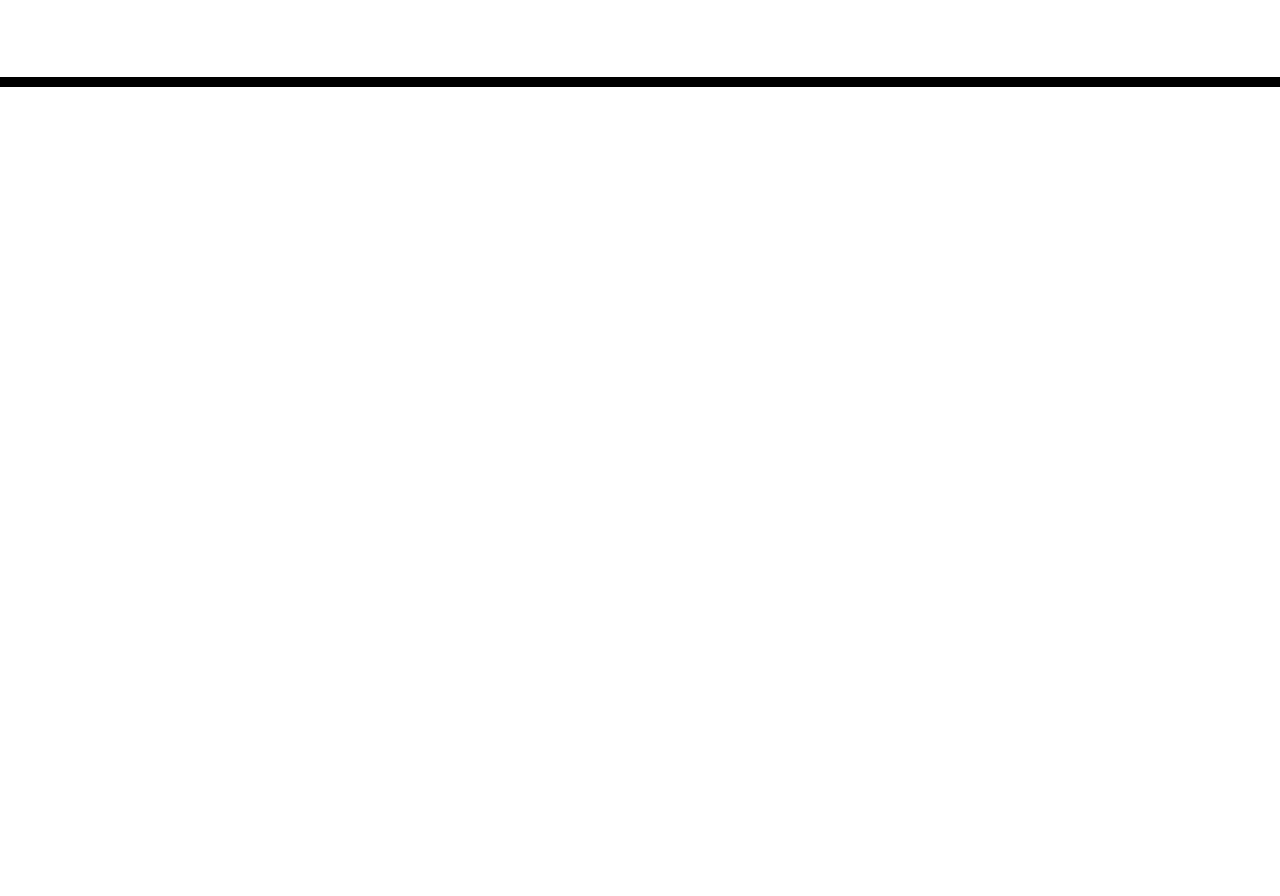
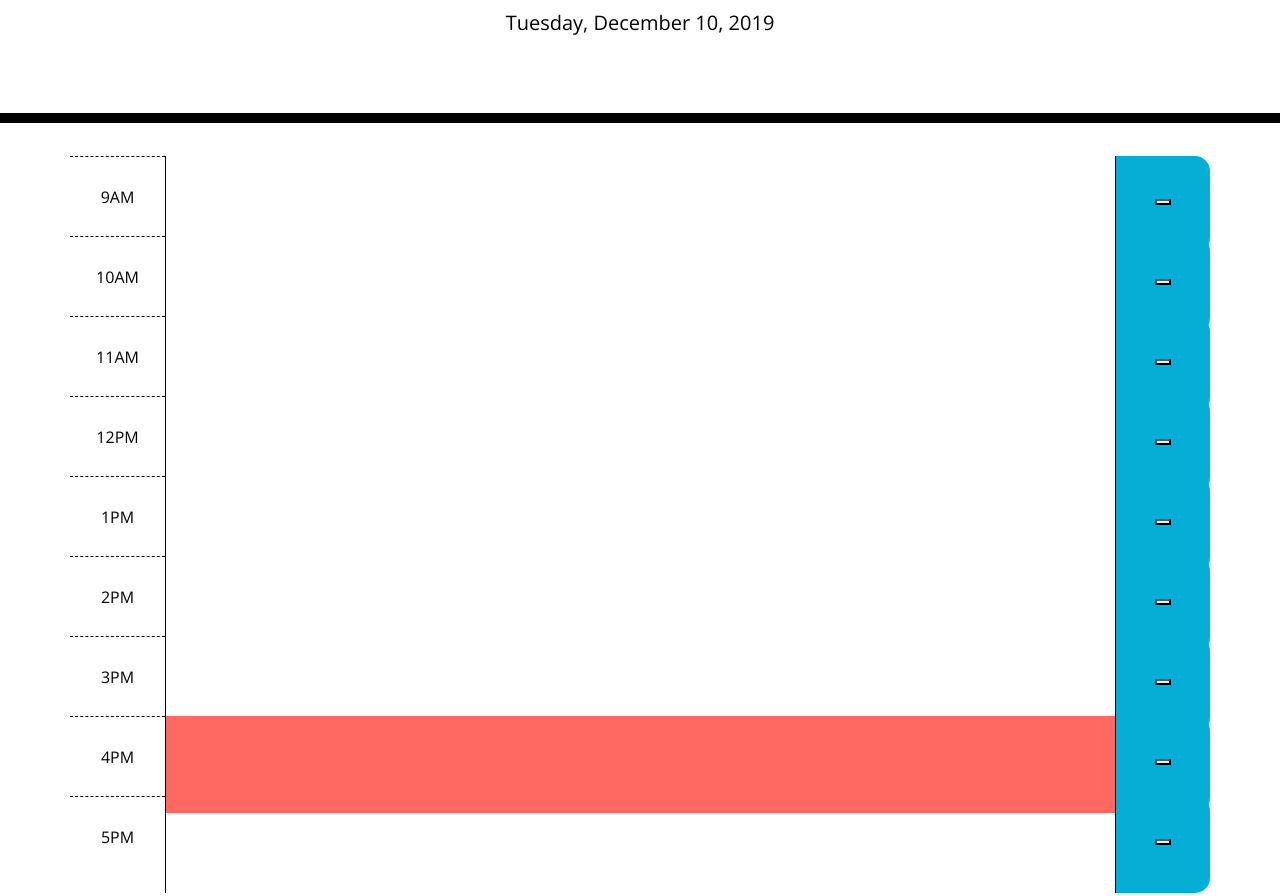
Before and after one commit to julie-git/planner, a plain HTML site: page index.html in a window 1280 px wide. Shown: the part 181-1077 px from the top of the page. Before the commit the page ends 800 px from the top, so only its background shows below. Drawn offline with nearby package versions, Linux system fonts and the light colour scheme.

Commit message:
built schedule GUI

```diff
--- a/index.html
+++ b/index.html
@@ -4,10 +4,11 @@
     <meta charset="UTF-8" />
     <meta name="viewport" content="width=device-width, initial-scale=1.0" />
     <meta http-equiv="X-UA-Compatible" content="ie=edge" />
-    <link
+    <link rel="stylesheet" href="https://stackpath.bootstrapcdn.com/bootstrap/4.4.1/css/bootstrap.min.css" integrity="sha384-Vkoo8x4CGsO3+Hhxv8T/Q5PaXtkKtu6ug5TOeNV6gBiFeWPGFN9MuhOf23Q9Ifjh" crossorigin="anonymous">
+    <!-- <link
       rel="stylesheet"
       href="https://stackpath.bootstrapcdn.com/bootstrap/4.3.1/css/bootstrap.min.css"
-    />
+    /> -->
     <link
       rel="stylesheet"
       href="https://use.fontawesome.com/releases/v5.8.1/css/all.css"
@@ -30,11 +31,116 @@
     </header>
     <div class="container">
       <!-- Timeblocks go here -->
-    </div>
-    <!-- <script src="moment.js"></script> -->
+
+      <div class="row time-block">
+        <div class="col-1 hour">
+          <p>9AM</p>
+        </div>
+        <div class="col-10 textarea">
+            <div class = "description"></div>
+        </div>
+        <div class= "col-1 saveBtn">
+            <button id = "9"></button>
+        </div>
+      </div>
+
+
+       <div class="row time-block">
+          <div class="col-1 hour">
+              <p>10AM</p>
+          </div>
+        <div class="col-10 textarea">
+            <div class = "description"></div>
+        </div>
+          <div class= "col-1 saveBtn">
+              <button id = "10"></button>
+          </div>
+       </div>
+    <!-- </div> -->
+    <div class="row time-block">
+        <div class="col-1 hour">
+            <p>11AM</p>
+        </div>
+      <div class="col-10 textarea">
+          <div class = "description"></div>
+      </div>
+      <div class= "col-1 saveBtn">
+            <button id = "11"></button>
+        </div>
+     </div>
+
+     <div class="row time-block">
+        <div class="col-1 hour">
+            <p>12PM</p>
+        </div>
+      <div class="col-10 textarea">
+          <div class = "description"></div>
+      </div>
+      <div class= "col-1 saveBtn">
+            <button id = "12"></button>
+        </div>
+     </div>
+     <div class="row time-block">
+        <div class="col-1 hour">
+            <p>1PM</p>
+        </div>
+      <div class="col-10 textarea">
+          <div class = "description"></div>
+      </div>
+      <div class= "col-1 saveBtn">
+            <button id = "1"></button>
+        </div>
+     </div>
+
+     <div class="row time-block">
+        <div class="col-1 hour">
+            <p>2PM</p>
+        </div>
+      <div class="col-10 textarea">
+          <div class = "description"></div>
+      </div>
+      <div class= "col-1 saveBtn">
+            <button id = "2"></button>
+        </div>
+     </div>
+     <div class="row time-block">
+        <div class="col-1 hour">
+            <p>3PM</p>
+        </div>
+      <div class="col-10 textarea">
+          <div class = "description"></div>
+      </div>
+      <div class= "col-1 saveBtn">
+            <button id = "3"></button>
+        </div>
+     </div>
+     <div class="row time-block">
+        <div class="col-1 hour">
+            <p>4PM</p>
+        </div>
+      <div class="col-10 textarea present">
+          <div class = "description"></div>
+      </div>
+      <div class= "col-1 saveBtn">
+            <button id = "4"></button>
+        </div>
+     </div>
+     <div class="row time-block">
+        <div class="col-1 hour">
+            <p>5PM</p>
+        </div>
+      <div class="col-10 textarea">
+          <div class = "description"></div>
+      </div>
+      <div class= "col-1 saveBtn">
+            <button id = "5"></button>
+        </div>
+     </div>
+
+
+   </div> <!--End Container Div-->
     <script src="https://code.jquery.com/jquery-3.4.1.min.js"></script>
     <script src="https://cdnjs.cloudflare.com/ajax/libs/moment.js/2.24.0/moment.min.js"></script>
-    <!-- https://cdnjs.cloudflare.com/ajax/libs/moment.js/2.24.0/locale/es-us.js -->
     <script src="./script.js"></script>
   </body>
 
--- a/script.js
+++ b/script.js
@@ -1,3 +1,16 @@
-console.log("julie");
-var myMoment = moment().format();
-console.log(myMoment);
+//get today's date
+var today = moment().format('dddd, MMMM D, YYYY');
+console.log(today);
+
+//put today's date in the header
+$("#currentDay").append(today);
+
+// console.log("moment day of week" + moment().day());
+// console.log("day of month" + moment().date() );
+// console.log("day of year" + moment().dayOfYear());
+// console.log("year" + moment().year());
+// // console.log("all" + moment().year(2019).month(month).date(day));
+
+// var dayOfWeekNum = moment().day();
+// var dayOfWeek = moment().day(dayOfWeekNum);
+// console.log(dayOfWeek);
--- a/style.css
+++ b/style.css
@@ -4,7 +4,7 @@ body {
   line-height: 1;
 }
 
-textarea{
+.textarea{
   background: transparent;
   border: none;
   resize: none;
@@ -28,6 +28,7 @@ textarea{
 .time-block{
   text-align: center;
   border-radius: 15px;
+
 }
 
 .row {
```
